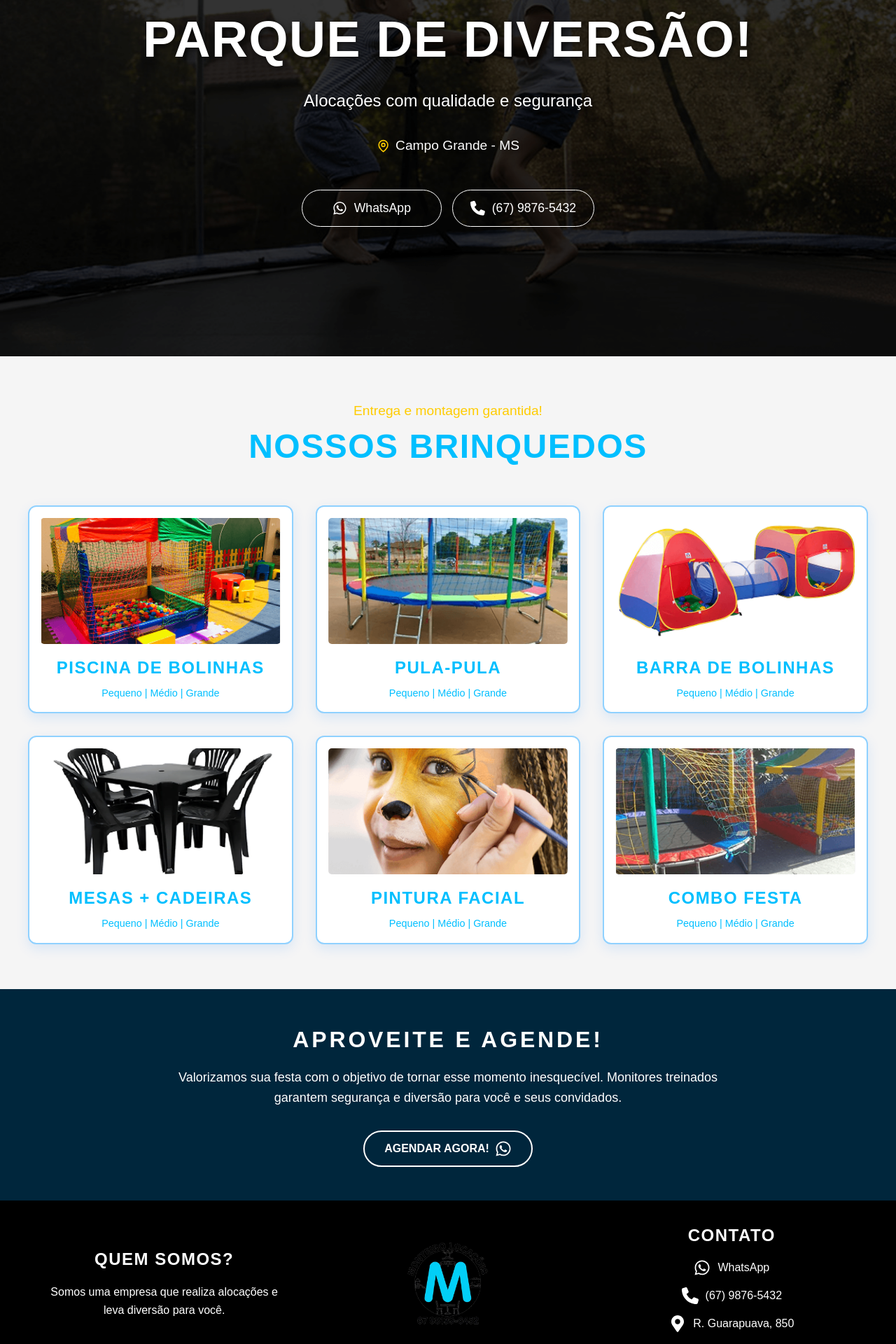
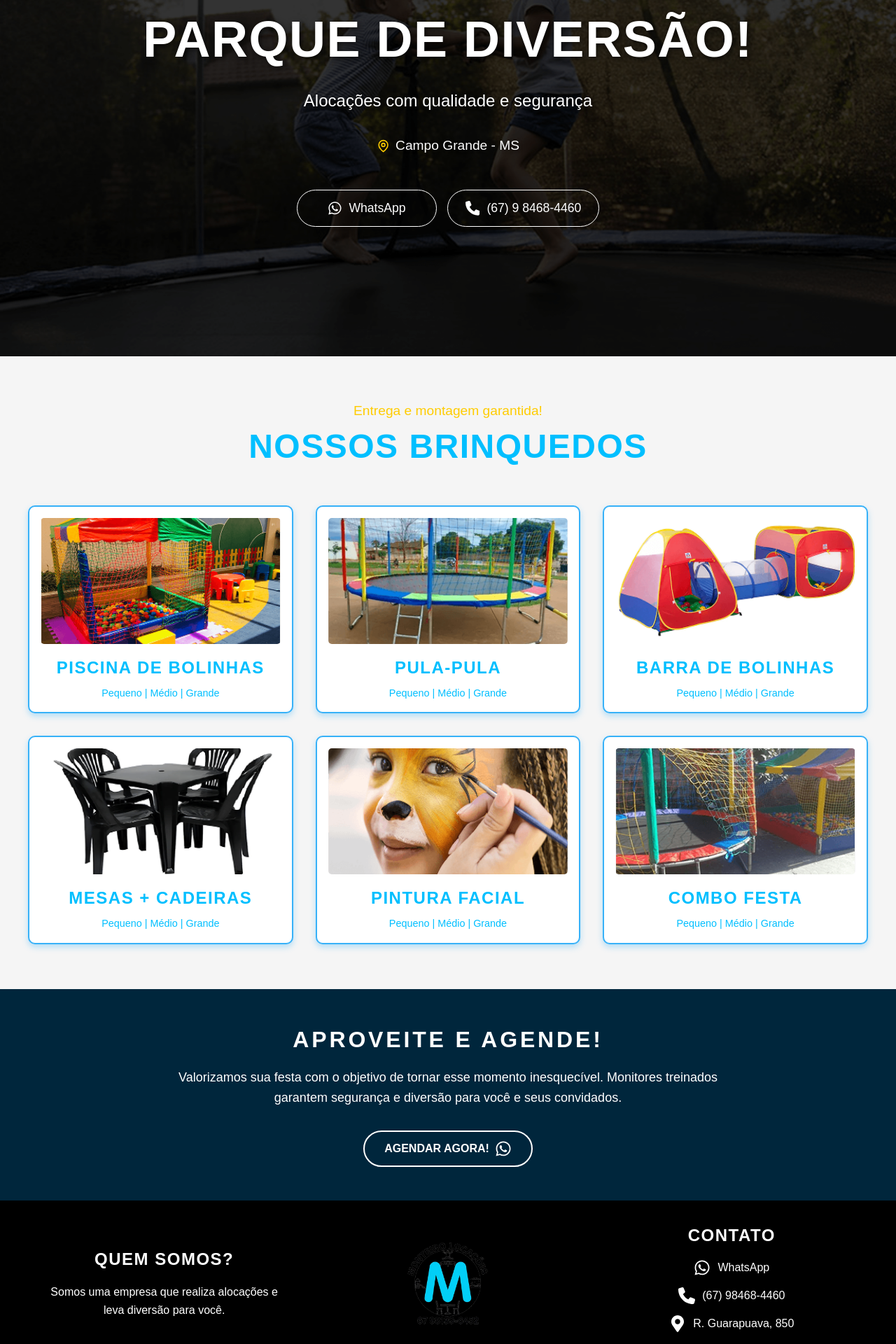
Before and after one commit to paghtecnologias128/monteiro-locacoes, a React (Vite) app: page / in a window 1280 px wide. Shown: the part 291-2211 px from the top of the page at 70% size. Built offline with nearby package versions, Linux system fonts and the light colour scheme; a web font is replaced by a local one.

Commit message:
box-shadow

```diff
--- a/src/components/BookingSection/index.jsx
+++ b/src/components/BookingSection/index.jsx
@@ -10,7 +10,7 @@ const BookingSection = () => {
         treinados garantem segurança e diversão para você e seus convidados.
       </Paragraph>
       <Button
-        href="https://wa.me/556798765432?text=Olá! Quero agendar uma locação."
+        href="https://wa.me/5567984684460?text=Olá! Quero agendar uma locação."
         target="_blank"
         aria-label="Agendar agora pelo WhatsApp"
       >
--- a/src/components/Card/style.js
+++ b/src/components/Card/style.js
@@ -2,17 +2,17 @@ import styled from 'styled-components';
 
 export const ContainerCard = styled.div`
   background-color: #fff;
-  border: 2px solid #8fd1ff; /* Cor da borda: azul-claro #8FD1FF, Espessura: 2px, Estilo: sólido */
-  border-radius: 12px; /* Canto levemente arredondado */
-  box-shadow: 0 6px 18px rgba(0, 123, 255, 0.12); /* Sombra leve */
+  border: 2px solid #37b1f8; /* Cor da borda: azul-claro #37B1F8, Espessura: 2px, Estilo: sólido */
+  border-radius: 10px; /* Canto levemente arredondado */
+  box-shadow: 0 4px 8px 0 #37b1f859; /* Sombra azul especificada */
   padding: 1rem;
   text-align: center;
   transition: all 0.25s ease; /* Transição suave */
 
   &:hover {
-    border-color: #5ab8ff; /* Escurecer a borda para #5AB8FF */
+    border-color: #37b1f8; /* Escurecer a borda para #37B1F8 */
     transform: translateY(-2px); /* Elevar levemente o card */
-    box-shadow: 0 10px 24px rgba(0, 123, 255, 0.18); /* Aumentar a sombra */
+    box-shadow: 0 8px 16px 0 #37b1f873; /* Aumentar a sombra no hover */
   }
 
   img {
--- a/src/components/Footer/index.jsx
+++ b/src/components/Footer/index.jsx
@@ -20,7 +20,7 @@ const Footer = () => {
             <li>
               <FaWhatsapp aria-hidden="true" />
               <a
-                href="https://wa.me/556798765432"
+                href="https://wa.me/5567984684460"
                 target="_blank"
                 rel="noopener noreferrer"
                 aria-label="Fale conosco pelo WhatsApp"
@@ -30,8 +30,8 @@ const Footer = () => {
             </li>
             <li>
               <FaPhone aria-hidden="true" />
-              <a href="tel:+556798765432" aria-label="Ligue para nós">
-                (67) 9876-5432
+              <a href="tel:+5567984684460" aria-label="Ligue para nós">
+                (67) 98468-4460
               </a>
             </li>
             <li>
--- a/src/components/HeroSection/index.jsx
+++ b/src/components/HeroSection/index.jsx
@@ -16,7 +16,7 @@ const HeroSection = () => {
 
       <ContactSection>
         <ContactButton
-          href="https://wa.me/556798765432"
+          href="https://wa.me/5567984684460"
           target="_blank"
           aria-label="Fale conosco pelo WhatsApp"
         >
@@ -24,9 +24,9 @@ const HeroSection = () => {
           <span>WhatsApp</span>
         </ContactButton>
 
-        <ContactButton href="tel:+556798765432" aria-label="Ligue para nós">
+        <ContactButton href="tel:+5567984684460" aria-label="Ligue para nós">
           <FaPhone color="var(--color-white)" />
-          <span>(67) 9876-5432</span>
+          <span>(67) 9 8468-4460</span>
         </ContactButton>
       </ContactSection>
     </Background>
```
